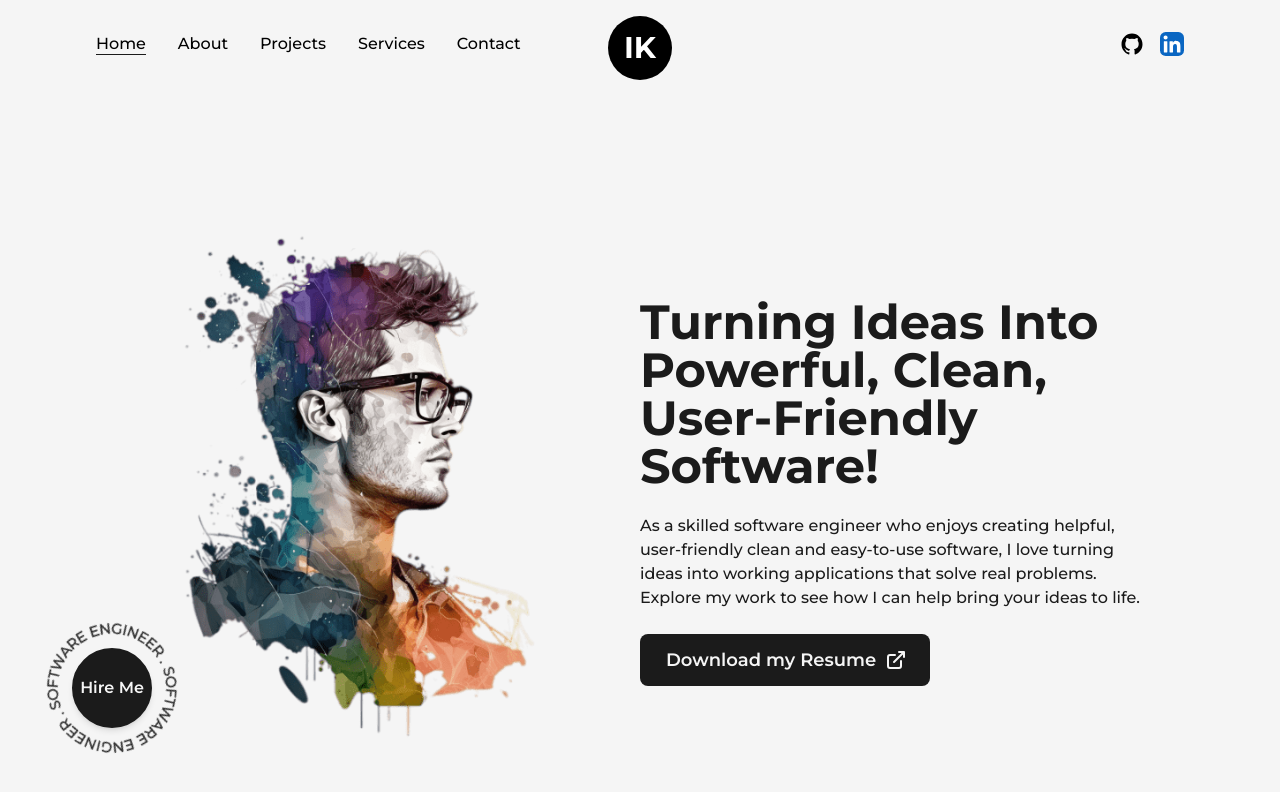
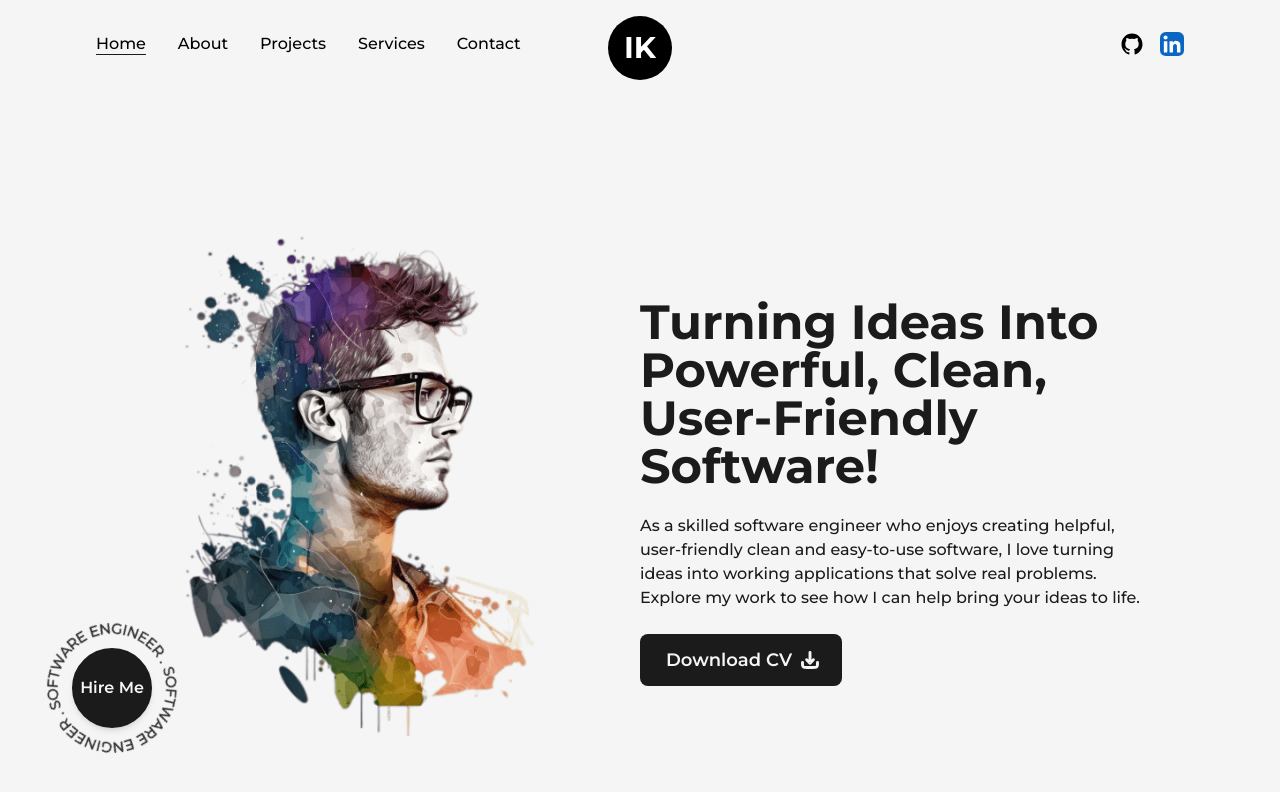
Before and after one commit to idoufkirkamal/Portfolio, a Next.js app: page / in a window 1280 px wide. Shown: the top 792 px of the page. Built offline with nearby package versions, Linux system fonts and the light colour scheme.

Commit message:
Cv Button

```diff
--- a/src/components/Icons.js
+++ b/src/components/Icons.js
@@ -432,3 +432,34 @@ export const LinkArrow = ({ className, ...rest }) => (
     />
   </svg>
 );
+
+
+
+export const DownloadIcon = ({ className, ...rest }) => (
+  <svg
+  xmlns="http://www.w3.org/2000/svg"
+  width={800}
+  height={800}
+  fill="none"
+  viewBox="0 0 24 24"
+  className={`w-full h-auto ${className}`}
+  {...rest}
+>
+  <path
+    fill="none"
+    stroke="currentColor"
+    strokeLinecap="round"
+    strokeLinejoin="round"
+    strokeWidth={2}
+    d="M12.553 16.506a.75.75 0 0 1-1.107 0l-4-4.375a.75.75 0 0 1 1.108-1.012l2.696 2.95V3a.75.75 0 0 1 1.5 0v11.068l2.697-2.95a.75.75 0 1 1 1.107 1.013l-4 4.375Z"
+  />
+  <path
+    fill="none"
+    stroke="currentColor"
+    strokeLinecap="round"
+    strokeLinejoin="round"
+    strokeWidth={2}
+    d="M3.75 15a.75.75 0 0 0-1.5 0v.055c0 1.367 0 2.47.117 3.337.12.9.38 1.658.981 2.26.602.602 1.36.86 2.26.982.867.116 1.97.116 3.337.116h6.11c1.367 0 2.47 0 3.337-.116.9-.122 1.658-.38 2.26-.982.602-.602.86-1.36.982-2.26.116-.867.116-1.97.116-3.337V15a.75.75 0 0 0-1.5 0c0 1.435-.002 2.436-.103 3.192-.099.734-.28 1.122-.556 1.399-.277.277-.665.457-1.4.556-.755.101-1.756.103-3.191.103H9c-1.435 0-2.437-.002-3.192-.103-.734-.099-1.122-.28-1.399-.556-.277-.277-.457-.665-.556-1.4-.101-.755-.103-1.756-.103-3.191Z"
+  />
+</svg>
+);
--- a/src/pages/index.js
+++ b/src/pages/index.js
@@ -7,7 +7,7 @@ import ProfilePic from "../../public/images/profile/developer-pic-1.png"
 import dynamic from 'next/dynamic';
 const AnimatedText = dynamic(() => import('@/components/AnimatedText'), { ssr: false });
 import Link from 'next/link'
-import { LinkArrow } from '@/components/Icons'
+import { DownloadIcon } from '@/components/Icons'
 import HireMe from '@/components/HireMe'
 
 const inter = Inter({ subsets: ['latin'] })
@@ -34,7 +34,7 @@ export default function Home() {
                   </p>
                   <div className='flex items-center self-start mt-2'>
                     <Link className='flex items-center bg-dark text-light p-2.5 pl-6 pr-5 rounded-lg text-lg font-semibold hover:bg-light hover:text-dark border-2 border-solid border-transparent hover:border-dark' href="/IDOUFKIR_Kamal_CV.pdf" download={true}>
-                      Download my Resume <LinkArrow className={"!w-6 ml-2"}/>
+                      Download CV <DownloadIcon className={"!w-5 ml-2"}/>
                     </Link>
                   </div>
               </div>
```
